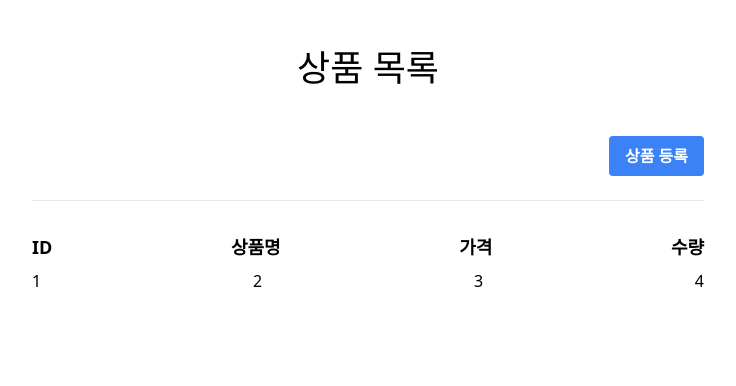
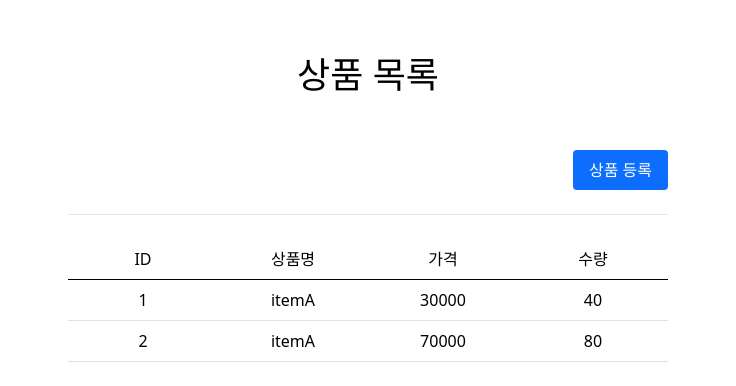
Before and after one commit to kewon96/SpringMVC2_VUE, a Vue app in the folder app/: page /form/items in a window 1280 px wide. Shown: the top 386 px of the page, without its empty margins (272-1008 px from the left). Built offline with nearby package versions, Linux system fonts and the light colour scheme.

Commit message:
ItemList css 작업

```diff
--- a/app/src/App.vue
+++ b/app/src/App.vue
@@ -1,5 +1,5 @@
 <template>
-  <div>
+  <div class="main">
     <router-view />
   </div>
 </template>
@@ -7,3 +7,10 @@
 <script setup lang="ts">
 
 </script>
+
+<style scoped>
+  .main {
+    display: flex;
+    justify-content: center;
+  }
+</style>
--- a/app/src/router/router.ts
+++ b/app/src/router/router.ts
@@ -11,6 +11,11 @@ const routes = [
         name: "ItemList",
         component: () => import("@/views/ItemList.vue"),
     },
+    {
+        path: "/add/item",
+        name: "ItemAdd",
+        component: () => import("@/views/ItemAdd.vue"),
+    },
 ];
 
 const router = createRouter({
--- /dev/null
+++ b/app/src/views/ItemAdd.vue
@@ -0,0 +1,11 @@
+<template>
+  <h1>ItemAdd</h1>
+</template>
+
+<script setup lang="ts">
+
+</script>
+
+<style scoped>
+
+</style>
--- a/app/src/views/ItemList.vue
+++ b/app/src/views/ItemList.vue
@@ -1,60 +1,119 @@
 <template>
-  <div class="container max-w-2xl mr-auto ml-auto">
-    <div class="py-12 text-center">
-      <h2 class="text-4xl">상품 목록</h2>
-    </div>
+  <main>
+    <header>
+      <h2>상품 목록</h2>
+    </header>
 
-    <div class="flex justify-end">
-      <router-link
-          to="/add/item"
-          class="bg-blue-500 hover:bg-blue-700 text-white font-bold py-2 px-4 rounded">상품 등록</router-link>
-    </div>
+    <section>
+      <nav class="header-button-area">
+        <router-link to="/add/item">상품 등록</router-link>
+      </nav>
 
-    <hr class="my-6">
+      <hr>
 
-    <div class="flex flex-col border-0 border-solid border-inherit">
-      <div class="flex justify-between border-bottom-color border-solid text-lg	py-2 font-bold">
-        <div>ID</div>
-        <div>상품명</div>
-        <div>가격</div>
-        <div>수량</div>
-      </div>
-      <div class="flex flex-row justify-between">
-        <div>1</div>
-        <div>2</div>
-        <div>3</div>
-        <div>4</div>
-      </div>
-    </div>
-<!--    <div>-->
-<!--      <table class="table">-->
-<!--        <thead>-->
-<!--        <tr>-->
-<!--          <th>ID</th>-->
-<!--          <th>상품명</th>-->
-<!--          <th>가격</th>-->
-<!--          <th>수량</th>-->
-<!--        </tr>-->
-<!--        </thead>-->
-<!--        <tbody>-->
-<!--        <tr th:each="item : ${items}">-->
-<!--          <td><a href="item.html" th:href="@{/form/items/{itemId}(itemId=${item.id})}" th:text="${item.id}">회원id</a></td>-->
-<!--          <td><a href="item.html" th:href="@{|/form/items/${item.id}|}" th:text="${item.itemName}">상품명</a></td>-->
-<!--          <td th:text="${item.price}">10000</td>-->
-<!--          <td th:text="${item.quantity}">10</td>-->
-<!--        </tr>-->
-<!--        </tbody>-->
-<!--      </table>-->
-<!--    </div>-->
+      <article class="table">
+        <section class="table-header">
+          <div>ID</div>
+          <div>상품명</div>
+          <div>가격</div>
+          <div>수량</div>
+        </section>
+        <section class="table-data">
+          <router-link to="/item/info">1</router-link>
+          <div>itemA</div>
+          <div>30000</div>
+          <div>40</div>
+        </section>
+        <section class="table-data">
+          <router-link to="/item/info">2</router-link>
+          <div>itemA</div>
+          <div>70000</div>
+          <div>80</div>
+        </section>
+      </article>
+    </section>
 
-  </div>
+
+  </main>
 </template>
 
 <script setup lang="ts">
 
 </script>
 
-<style scoped lang="pcss">
+<style scoped lang="scss">
+  main {
+    width: 100%;
+    display: flex;
+    flex-direction: column;
+    justify-content: center;
+    max-width: 600px;
+
+    header {
+      padding: 3rem 0;
+      text-align: center;
+
+      h2 {
+        font-size: 2.25rem;
+      }
+    }
+
+    .header-button-area {
+      display: flex;
+      justify-content: flex-end;
+
+      a {
+        font-weight: 400;
+        padding: 0.5rem 1rem;
+        background-color: #0d6efd;
+        border-radius: 0.25rem;
+        color: #fff;
+      }
+    }
+
+    hr {
+      margin: 1.5rem 0;
+    }
+
+    .table {
+      display: flex;
+      flex-direction: column;
+      justify-content: space-around;
+
+      &-header {
+        display: grid;
+        grid-template-columns: repeat(4, minmax(0, 1fr));
+        //gap: 1rem;
+        border-bottom: 1px solid;
+
+
+        div {
+          text-align: center;
+          padding: 0.5rem;
+        }
+      }
+
+      &-data {
+        display: grid;
+        grid-template-columns: repeat(4, minmax(0, 1fr));
+        border-bottom: 1px solid #dee2e6;
+
+        &:hover {
+          background-color: #4fc08d;
+          transition: background-color 0.5s;
+          cursor: pointer;
+        }
+
+        div, a {
+          text-align: center;
+          padding: 0.5rem;
+        }
+      }
+    }
+  }
+
+
+
   /*.container {
     width:100%;
     padding-right:var(--bs-gutter-x,.75rem);
```
